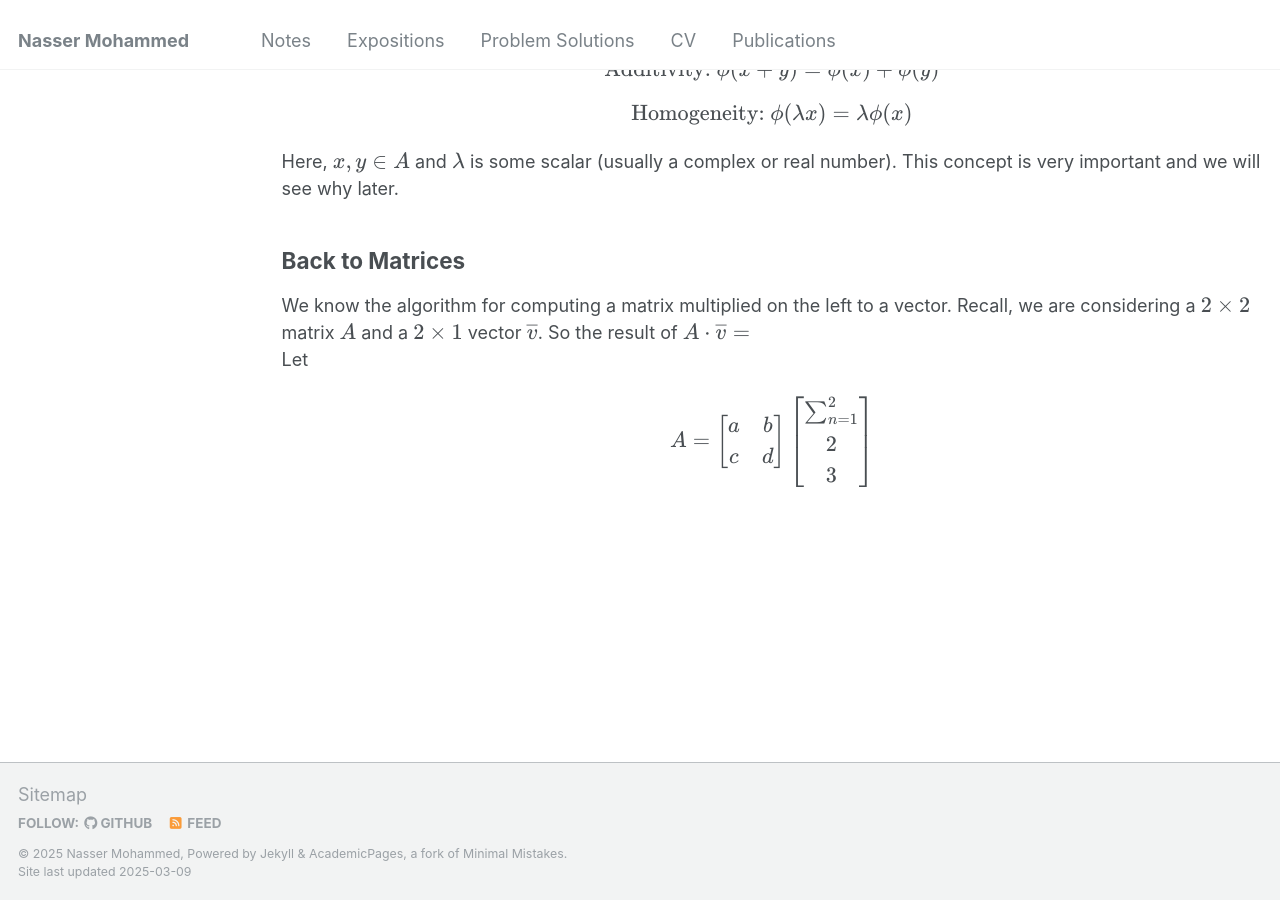
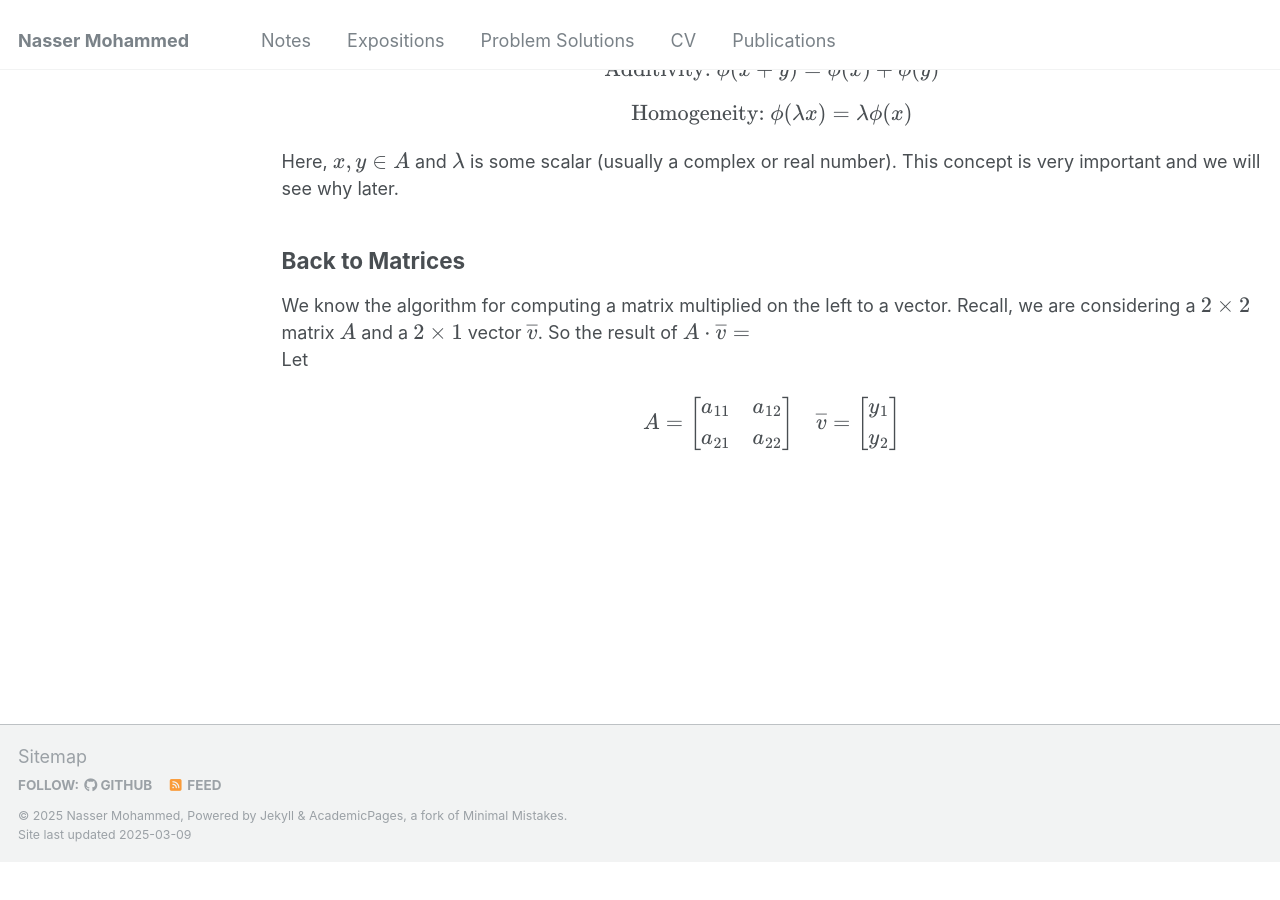
Before and after one commit to Nasser-Mohammed/Nasser-Mohammed.github.io, a Jekyll site: the page built from _pages/notes/linear-algebra/matrix.md, in a window 1280 px wide and 900 px high, scrolled down 1475 px. Built offline with Jekyll 4.4.1, drawn with Linux system fonts in a browser that asks for light colours; after the commit the page ends 2337 px from its top, so only the background shows below that.

Commit message:
Update matrix.md

```diff
--- a/_pages/notes/linear-algebra/matrix.md
+++ b/_pages/notes/linear-algebra/matrix.md
@@ -30,13 +30,13 @@ Let
 <div style="text-align: center;">
 $$
 A = \begin{bmatrix}
-a & b \\
-c & d
+a_{11} & a_{12} \\
+a_{21} & a_{22}
 \end{bmatrix}
-\begin{bmatrix}
-\sum_{n=1}^2  \\
-2 \\
-3
+\ \ \ \
+\overline{v} = \begin{bmatrix}
+y_{1}\\
+y_2
 \end{bmatrix}
 $$
 </div>
```
